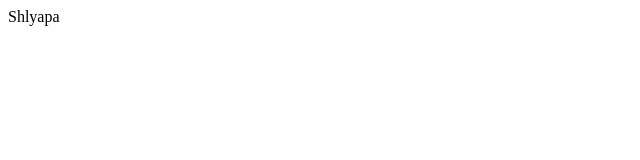
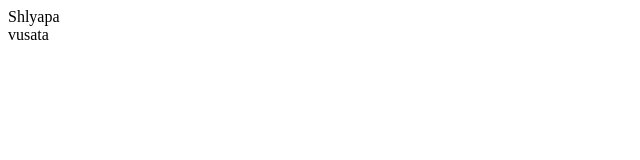
Before and after one commit to PIpatii/my-project1, a plain HTML site: page index.html in a window 1280 px wide. Shown: the full height of the page, 0-640 px from the left. Drawn offline with Linux system fonts and the light colour scheme.

Commit message:
add vusata

```diff
--- a/index.html
+++ b/index.html
@@ -8,7 +8,7 @@
 </head>
 <body>
     <header>Shlyapa</header>
-    <main></main>
+    <main>vusata</main>
     <footer></footer>
 
 </body>
```
